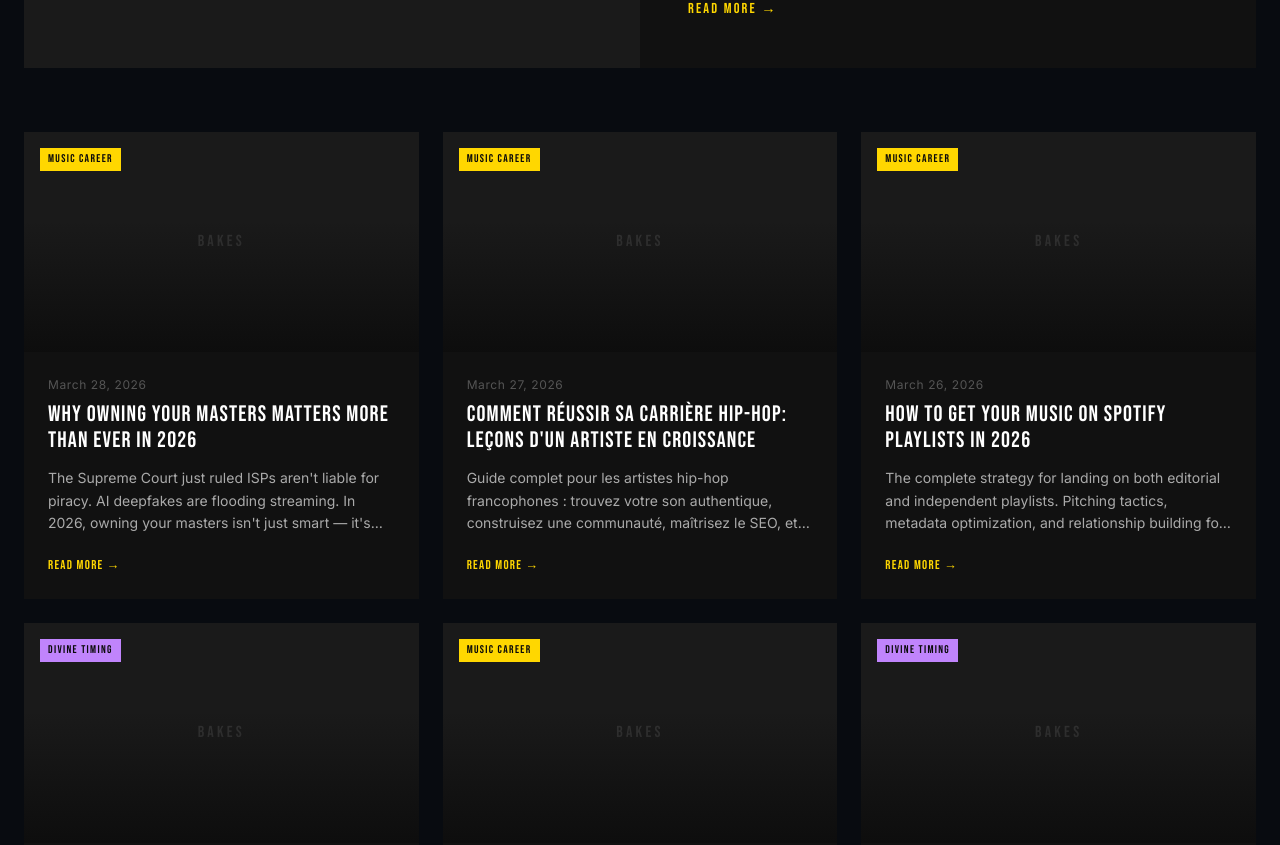
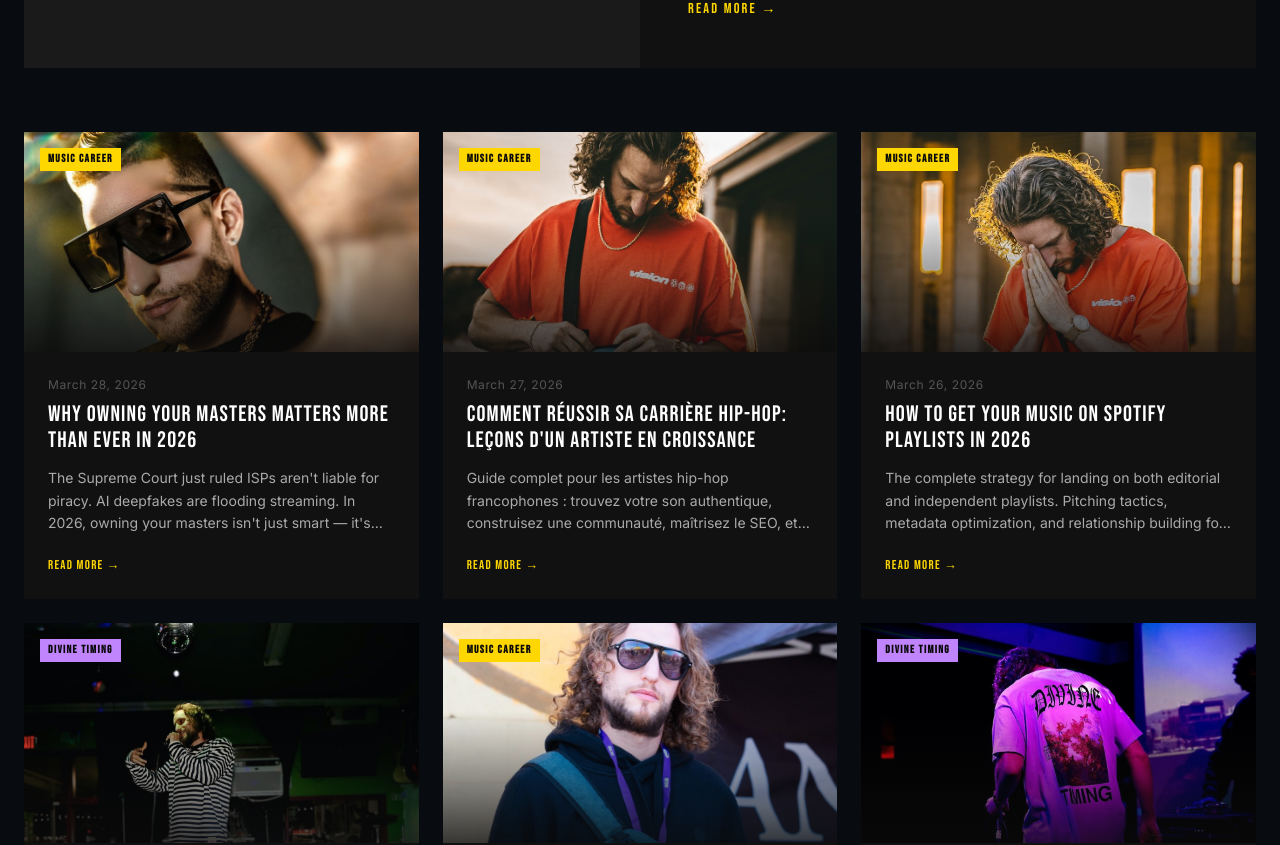
Before and after one commit to bakesmusicpublishing/bakesmusic, a Next.js app: page /blog in a window 1280 px wide. Shown: the part 972-1817 px from the top of the page. Built offline with nearby package versions, Linux system fonts and the light colour scheme; no server answers.

Commit message:
Fix blog visuals: proper 16:9 cover images with gradient overlay, thumbnails on blog cards (featured + list), category badges on images

```diff
--- a/app/blog/[slug]/page.tsx
+++ b/app/blog/[slug]/page.tsx
@@ -412,28 +412,28 @@ export default async function BlogPostPage({ params }: Props) {
 
       {/* Cover image */}
       <div style={{ maxWidth: "820px", margin: "0 auto", padding: "0 1.5rem" }}>
-        <div style={{ width: "100%", aspectRatio: "16/7", marginTop: "3rem", position: "relative", overflow: "hidden", backgroundColor: "#111" }}>
-          {post.image ? (
-            <img
-              src={post.image}
-              alt={`${post.title} — Bakes hip-hop blog`}
-              style={{ width: "100%", height: "100%", objectFit: "cover", display: "block" }}
-            />
-          ) : (
-            <>
-              <img
-                src="/images/gallery/bakes-professional-photoshoot-lyrical-hiphop-artist-001.jpg"
-                alt={`${post.title} — Bakes hip-hop blog`}
-                style={{ width: "100%", height: "100%", objectFit: "cover", display: "block", opacity: 0.4 }}
-              />
-              <div style={{ position: "absolute", inset: 0, display: "flex", alignItems: "center", justifyContent: "center" }}>
-                <p style={{ fontFamily: "'Bebas Neue', sans-serif", fontSize: "clamp(1.5rem, 4vw, 3rem)", color: "#FFD700", letterSpacing: "0.2em", textAlign: "center", padding: "1rem", textShadow: "0 2px 20px rgba(0,0,0,0.8)" }}>
-                  {post.category.toUpperCase()}
-                </p>
-              </div>
-            </>
-          )}
-          <div style={{ position: "absolute", bottom: 0, left: 0, right: 0, height: "50%", background: "linear-gradient(180deg, transparent, rgba(8,11,16,0.9))" }} />
+        <div style={{ width: "100%", aspectRatio: "16/9", marginTop: "3rem", position: "relative", overflow: "hidden", backgroundColor: "#111", borderRadius: "4px" }}>
+          <img
+            src={post.image || "/images/gallery/bakes-professional-photoshoot-lyrical-hiphop-artist-001.jpg"}
+            alt={`${post.title} — Bakes hip-hop blog`}
+            style={{ width: "100%", height: "100%", objectFit: "cover", objectPosition: "center 20%", display: "block" }}
+          />
+          {/* Dark gradient overlay */}
+          <div style={{ position: "absolute", inset: 0, background: "linear-gradient(180deg, rgba(8,11,16,0.2) 0%, rgba(8,11,16,0.4) 50%, rgba(8,11,16,0.85) 100%)" }} />
+          {/* Category badge on image */}
+          <div style={{ position: "absolute", top: "1.5rem", left: "1.5rem" }}>
+            <span style={{
+              backgroundColor: catColor,
+              color: "#0a0a0a",
+              fontFamily: "'Bebas Neue', sans-serif",
+              fontSize: "0.75rem",
+              letterSpacing: "0.12em",
+              padding: "0.3rem 0.75rem",
+              fontWeight: 700,
+            }}>
+              {post.category.toUpperCase()}
+            </span>
+          </div>
         </div>
       </div>
 
--- a/app/components/BlogCard.tsx
+++ b/app/components/BlogCard.tsx
@@ -34,29 +34,21 @@ export default function BlogCard({ post, variant = "default" }: BlogCardProps) {
         }}
         className="card-hover"
       >
-        {/* Image placeholder */}
+        {/* Thumbnail image */}
         <div
           style={{
             width: "100%",
             height: "220px",
             backgroundColor: "#1a1a1a",
-            display: "flex",
-            alignItems: "center",
-            justifyContent: "center",
             position: "relative",
             overflow: "hidden",
           }}
         >
-          <div
-            style={{
-              fontFamily: "'Bebas Neue', sans-serif",
-              fontSize: "1rem",
-              color: "#333",
-              letterSpacing: "0.2em",
-            }}
-          >
-            BAKES
-          </div>
+          <img
+            src={post.image || "/images/gallery/bakes-professional-photoshoot-lyrical-hiphop-artist-001.jpg"}
+            alt={post.title}
+            style={{ width: "100%", height: "100%", objectFit: "cover", objectPosition: "center 20%", display: "block" }}
+          />
           <div
             style={{
               position: "absolute",
@@ -79,6 +71,7 @@ export default function BlogCard({ post, variant = "default" }: BlogCardProps) {
               fontSize: "0.7rem",
               letterSpacing: "0.12em",
               padding: "0.2rem 0.5rem",
+              fontWeight: 700,
             }}
           >
             {post.category}
@@ -158,6 +151,16 @@ export default function BlogCard({ post, variant = "default" }: BlogCardProps) {
         ((e.currentTarget as HTMLElement).style.backgroundColor = "#111111")
       }
     >
+      {/* Thumbnail */}
+      {post.image && (
+        <div style={{ width: "120px", minWidth: "120px", height: "80px", overflow: "hidden", borderRadius: "4px", flexShrink: 0 }}>
+          <img
+            src={post.image}
+            alt={post.title}
+            style={{ width: "100%", height: "100%", objectFit: "cover", objectPosition: "center 20%", display: "block" }}
+          />
+        </div>
+      )}
       <div style={{ flex: 1 }}>
         <div
           style={{
```
